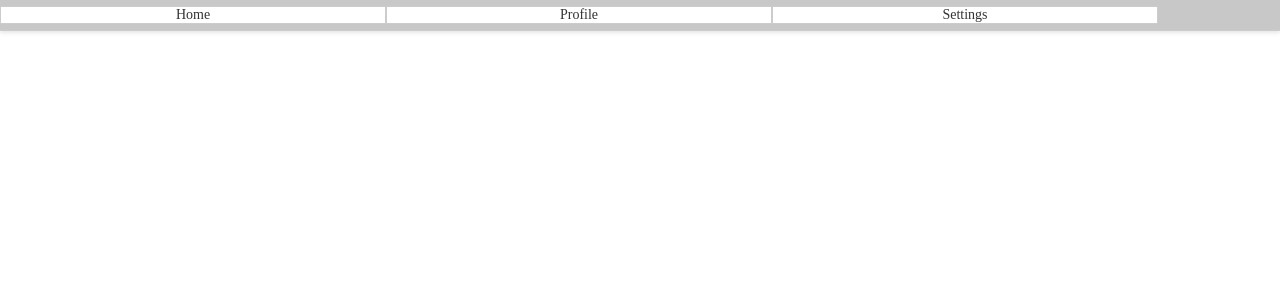
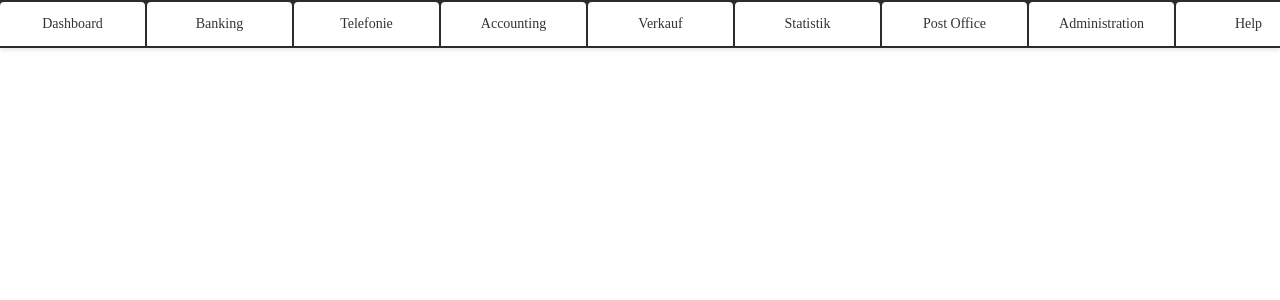
Before and after one commit to Volodymyr-Bauzi/browser-tabs, a Next.js app: page / in a window 1280 px wide. Shown: the top 300 px of the page. Built offline with nearby package versions, Linux system fonts and the light colour scheme.

Commit message:
added styles and more tabs

```diff
--- a/components/Tablist.module.css
+++ b/components/Tablist.module.css
@@ -1,19 +1,12 @@
-.tabContainer {
-    display: flex;
-    overflow-x: auto;
-    position: relative;
-    border: 3px solid red   ;
-}
 
 .tabList {
   position: fixed;
   top: 0;
   left: 0;
   right: 0;
-    background-color: #c8c8c8;
-    border-bottom: 1px solid #ccc;
+  background-color: #2c2c2c;
   box-shadow: 0px 2px 4px rgba(0, 0, 0, 0.1);
-    height: 30px;
+  height: 48px;
   display: flex;
   align-items: center;
   /* padding: 0 16px; */
@@ -21,19 +14,22 @@
 }
 
 .tab {
-    user-select: none;
-    width: 30%;
+  max-width: 50%;
+  min-width: 145px;
+  width: 100%;
   font-size: 14px;
   font-weight: 500;
   color: #333;
   background-color: #fff;
-    border: 1px solid #ccc;
-    /* border-radius: 4px 4px 0 0; */
+  border-radius: 4px 4px 0 0;
   transition: background-color 0.2s, color 0.2s;
   text-align: center;
+  margin-right: 2px;
 }
+
+
 .tab:hover {
-    background-color: #e0e0e0;
+    background-color: #616161;
   }
 
 
@@ -46,6 +42,6 @@
 
 .tab.active {
     font-weight: bold;
-    color: blue;
-    border: 3px solid blue;
+    background: #545454;
+    color: white;
   }
--- a/components/Tablist.tsx
+++ b/components/Tablist.tsx
@@ -24,7 +24,7 @@ const TabList: React.FC<TabListProps> = ({tabs, activeTab, onTabChange, onReorde
                     }`}
                     onClick={() => handleTabClick(tab.id)}
                 >
-                    {tab.label}
+                    <p>{tab.label}</p>
                 </div>
             ))}
         </div>
--- a/pages/index.tsx
+++ b/pages/index.tsx
@@ -1,9 +1,22 @@
 import Tabs, { Tab } from '../components/Tabs';
 
 const initialTabs: Tab[] = [
-  { id: '1', label: 'Home', url: '/', isPinned: true },
-  { id: '2', label: 'Profile', url: '/profile', isPinned: false },
-  { id: '3', label: 'Settings', url: '/settings', isPinned: false },
+  { id: '1', label: 'Dashboard', url: '/', isPinned: true },
+  { id: '2', label: 'Banking', url: `/banking`, isPinned: false },
+  { id: '3', label: 'Telefonie', url: '/telefonie', isPinned: false },
+  { id: '4', label: 'Accounting', url: '/accounting', isPinned: false },
+  { id: '5', label: 'Verkauf', url: '/verkauf', isPinned: false },
+  { id: '6', label: 'Statistik', url: '/statistik', isPinned: false },
+  { id: '7', label: 'Post Office', url: '/post-office', isPinned: false },
+  { id: '8', label: 'Administration', url: '/administration', isPinned: false },
+  { id: '9', label: 'Help', url: '/help', isPinned: false },
+  { id: '10', label: 'Warenbestand', url: '/warenbestand', isPinned: false },
+  { id: '11', label: 'Auswahllisten', url: '/auswahllisten', isPinned: false },
+  { id: '12', label: 'Einkauf', url: '/einkauf', isPinned: false },
+  { id: '13', label: 'Lagerverwaltung', url: '/lagerverwaltung', isPinned: false },
+  { id: '14', label: 'Verkauf', url: '/post-office', isPinned: false },
+  { id: '15', label: 'Telefonie', url: '/Telefonie', isPinned: false }
+
 ];
 
 export default function HomePage() {
```
Lines whose indentation alone changed are shown as unchanged.
